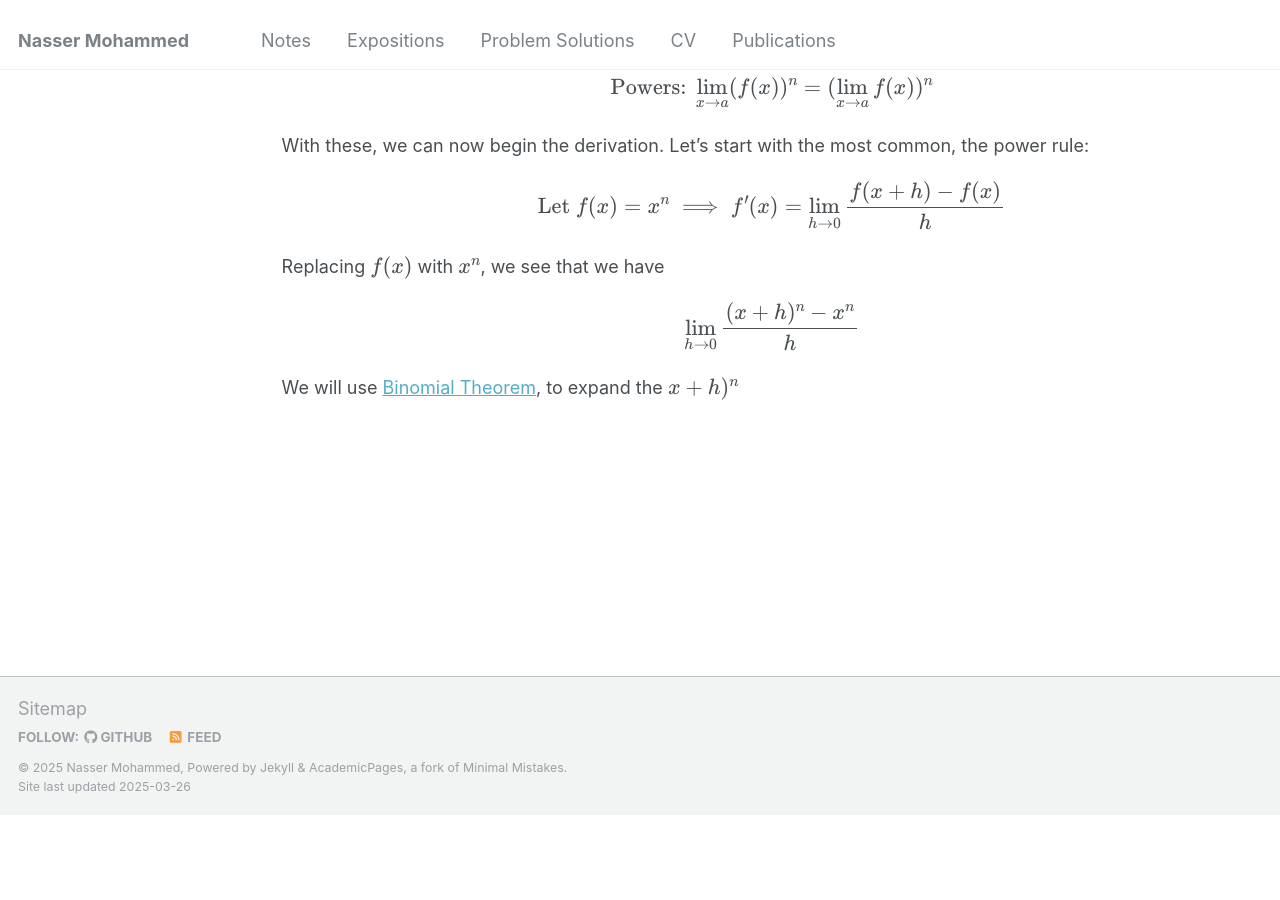
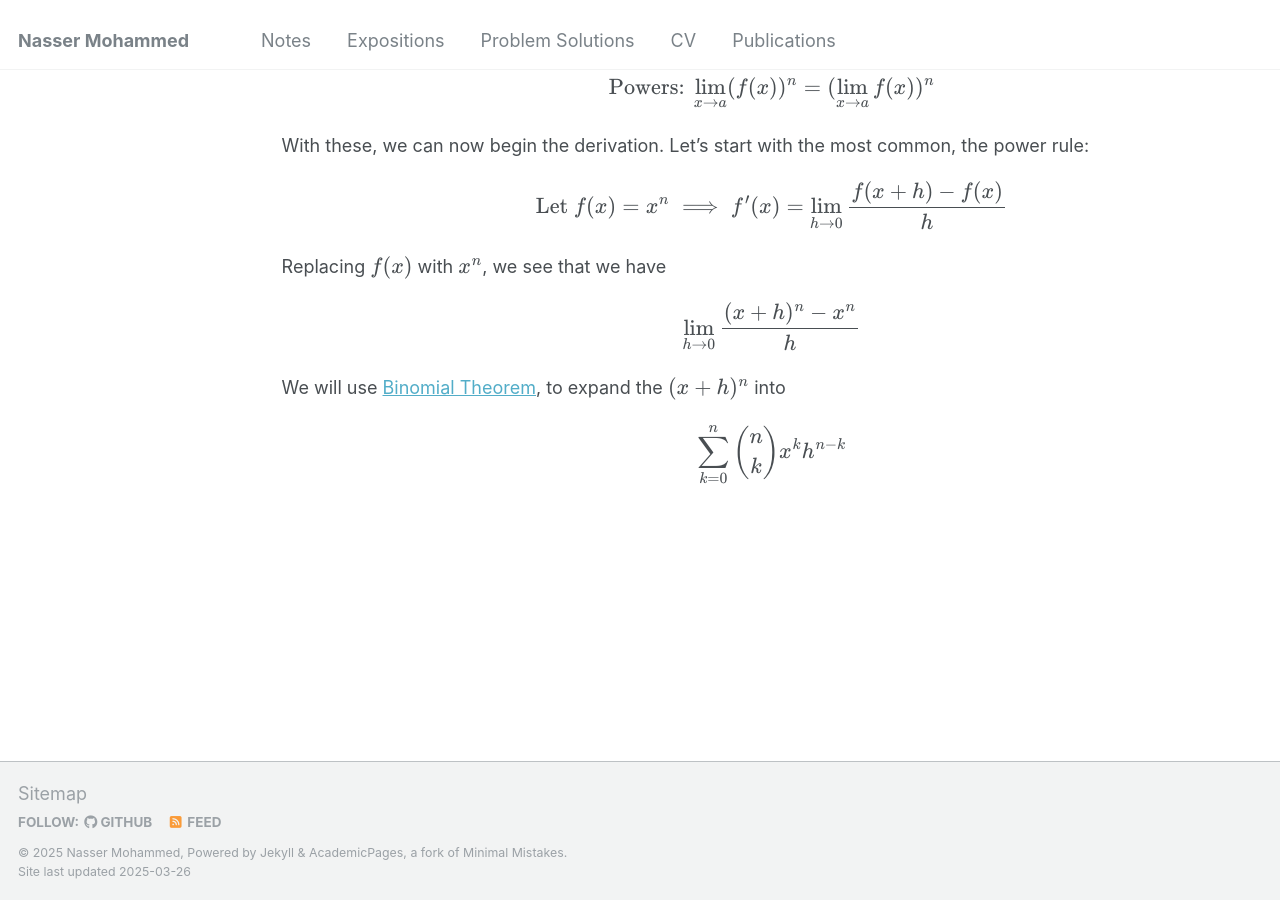
Before and after one commit to Nasser-Mohammed/Nasser-Mohammed.github.io, a Jekyll site: the page built from _pages/notes/analysis/derivatives.md, in a window 1280 px wide and 900 px high, scrolled down 656 px. Built offline with Jekyll 4.4.1, drawn with Linux system fonts in a browser that asks for light colours; before the commit the page ends 1470 px from its top, so only the background shows below that.

Commit message:
Update derivatives.md

```diff
--- a/_pages/notes/analysis/derivatives.md
+++ b/_pages/notes/analysis/derivatives.md
@@ -19,4 +19,5 @@ With these, we can now begin the derivation. Let's start with the most common, t
 \\[\text{Let } f(x) = x^n \implies f'(x) = \lim_{h \to 0} \frac{f(x+h) - f(x)}{h}\\]
 Replacing \\(f(x)\\) with \\(x^n\\), we see that we have
 \\[\lim_{h \to 0} \frac{(x+h)^n - x^n}{h}\\]
-We will use [Binomial Theorem](https://en.wikipedia.org/wiki/Binomial_theorem), to expand the \\(x+h)^n\\)
+We will use [Binomial Theorem](https://en.wikipedia.org/wiki/Binomial_theorem), to expand the \\((x+h)^n\\) into
+\\[\sum_{k = 0}^{n} \binom{n}{k}x^kh^{n-k}\\]
```
